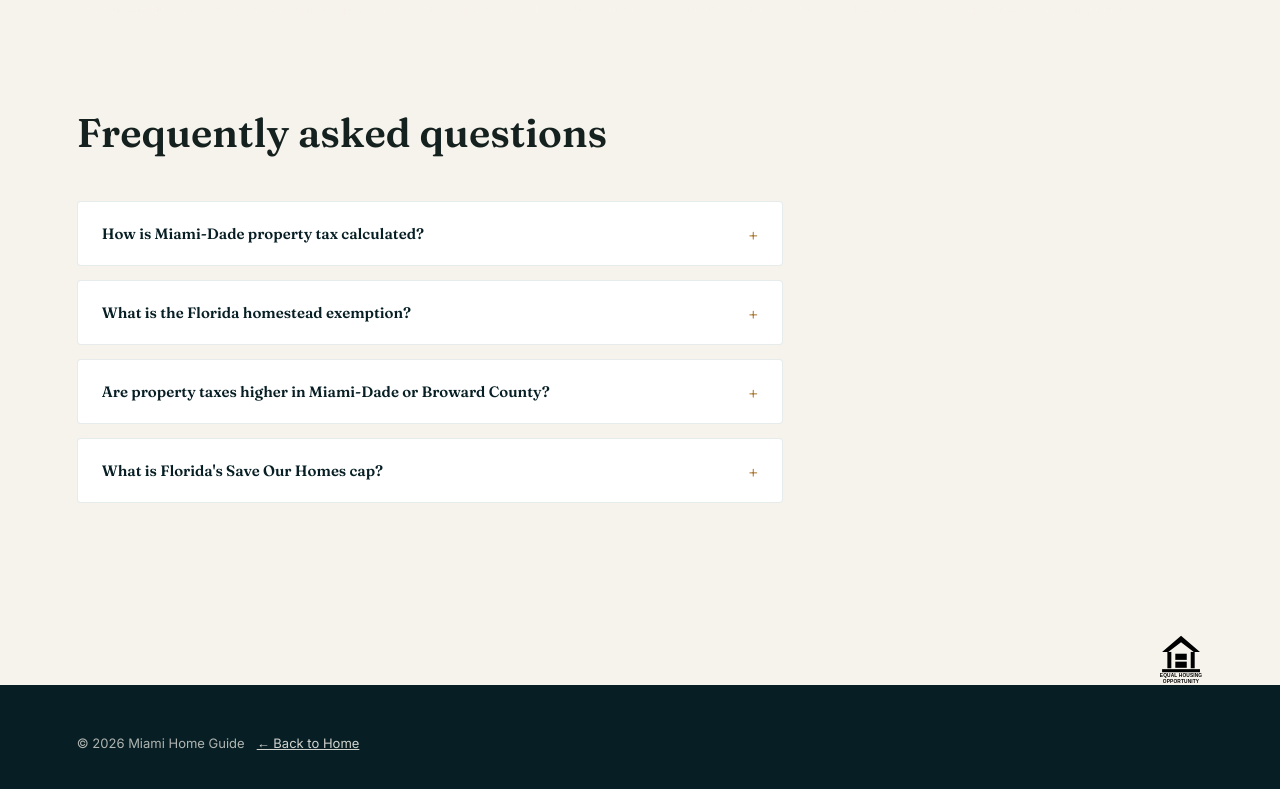
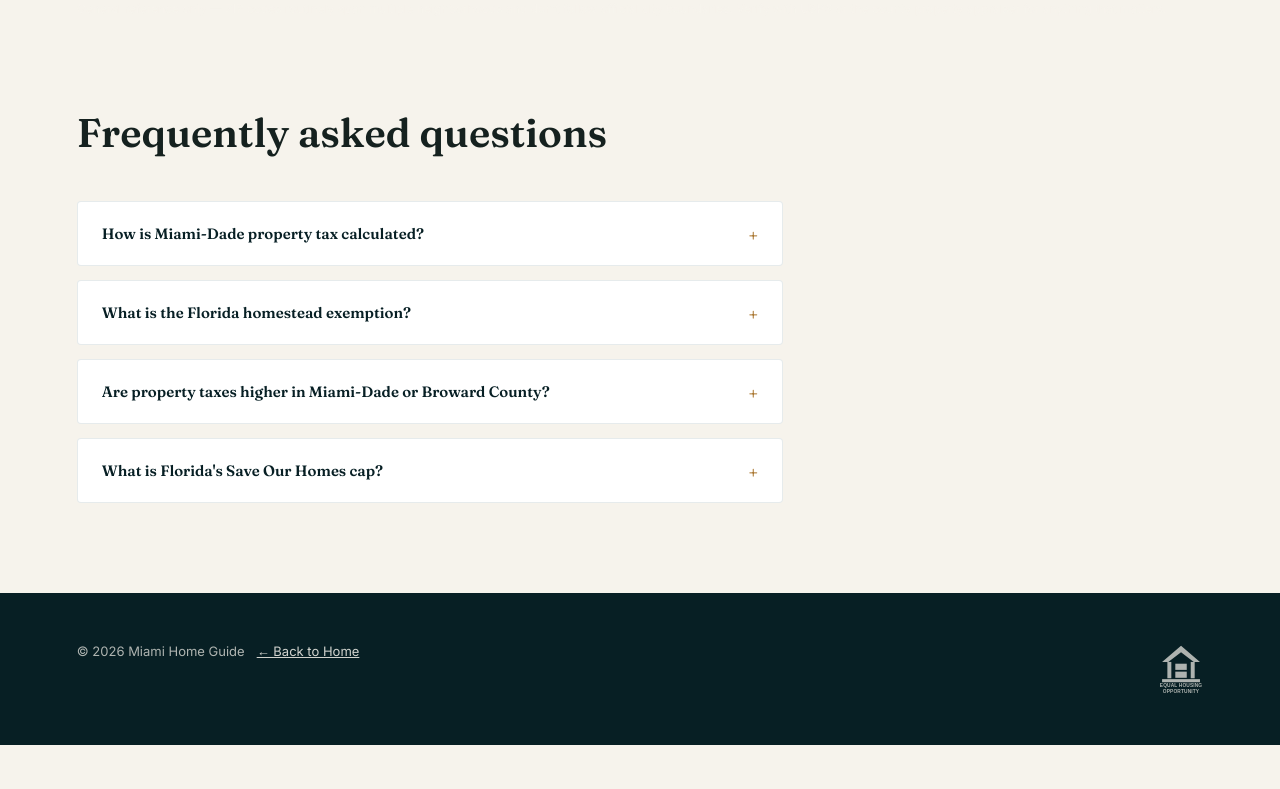
Before and after one commit to matravagnan-droid/miami-home-guide, a Next.js app: page /property-tax-calculator in a window 1280 px wide. Shown: the part 1353-2142 px from the top of the page. After the commit the page ends 2098 px from the top, so only its background shows below. Built offline with nearby package versions, Linux system fonts and the light colour scheme.

Commit message:
Revert Equal Housing badge back inside the footer
Undo the move-above-footer/black-color experiment — the logo stays in the teal footer bar, right-aligned via the footer's flex layout, in its original light color.

```diff
--- a/app/components/SiteFooter.js
+++ b/app/components/SiteFooter.js
@@ -1,8 +1,12 @@
 export default function SiteFooter({ children }) {
   return (
-    <>
+    <footer>
+      <div className="footer-left">
+        <span>&copy; {new Date().getFullYear()} Miami Home Guide</span>
+        {children}
+      </div>
       <div className="eho-badge">
-        <svg viewBox="0 0 100 118" fill="#000" role="img" aria-label="Equal Housing Opportunity">
+        <svg viewBox="0 0 100 118" fill="currentColor" role="img" aria-label="Equal Housing Opportunity">
           <path d="M50 6 L93 43 L79 43 L50 21 L21 43 L7 43 Z" />
           <rect x="19" y="43" width="9" height="37" />
           <rect x="72" y="43" width="9" height="37" />
@@ -13,12 +17,6 @@ export default function SiteFooter({ children }) {
           <text x="50" y="113" textAnchor="middle" fontSize="11" fontWeight="700" fontFamily="Arial, sans-serif" letterSpacing="0.3">OPPORTUNITY</text>
         </svg>
       </div>
-      <footer>
-        <div className="footer-left">
-          <span>&copy; {new Date().getFullYear()} Miami Home Guide</span>
-          {children}
-        </div>
-      </footer>
-    </>
+    </footer>
   );
 }
--- a/app/globals.css
+++ b/app/globals.css
@@ -530,9 +530,12 @@ footer a {
 
 .eho-badge {
   display: flex;
-  justify-content: flex-end;
-  padding: 40px 6vw 0;
-  background: var(--sand);
+  align-items: center;
+  gap: 8px;
+  color: rgba(246,243,236,0.7);
+  font-size: 12px;
+  letter-spacing: 0.02em;
+  flex-shrink: 0;
 }
 
 .eho-badge svg {
```
